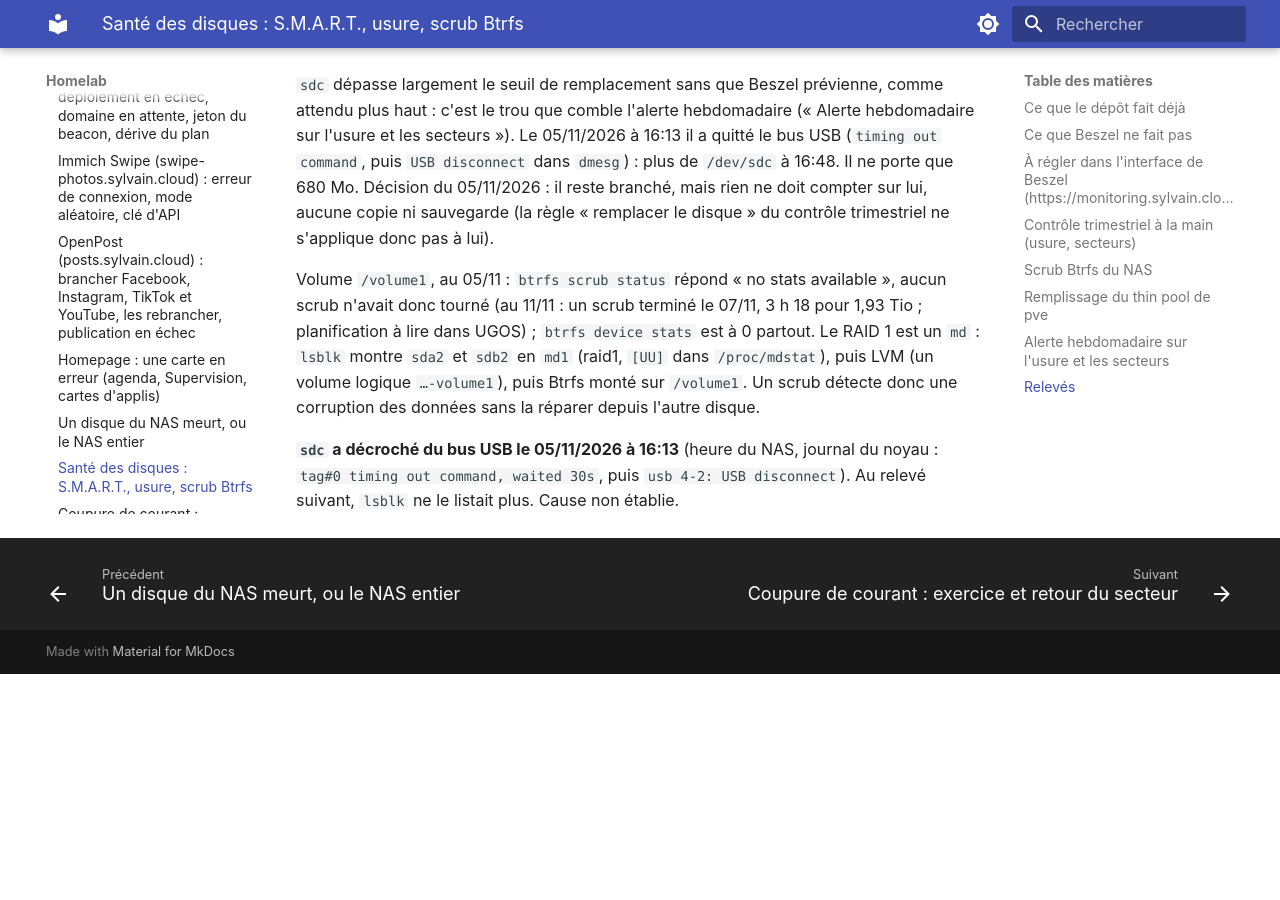
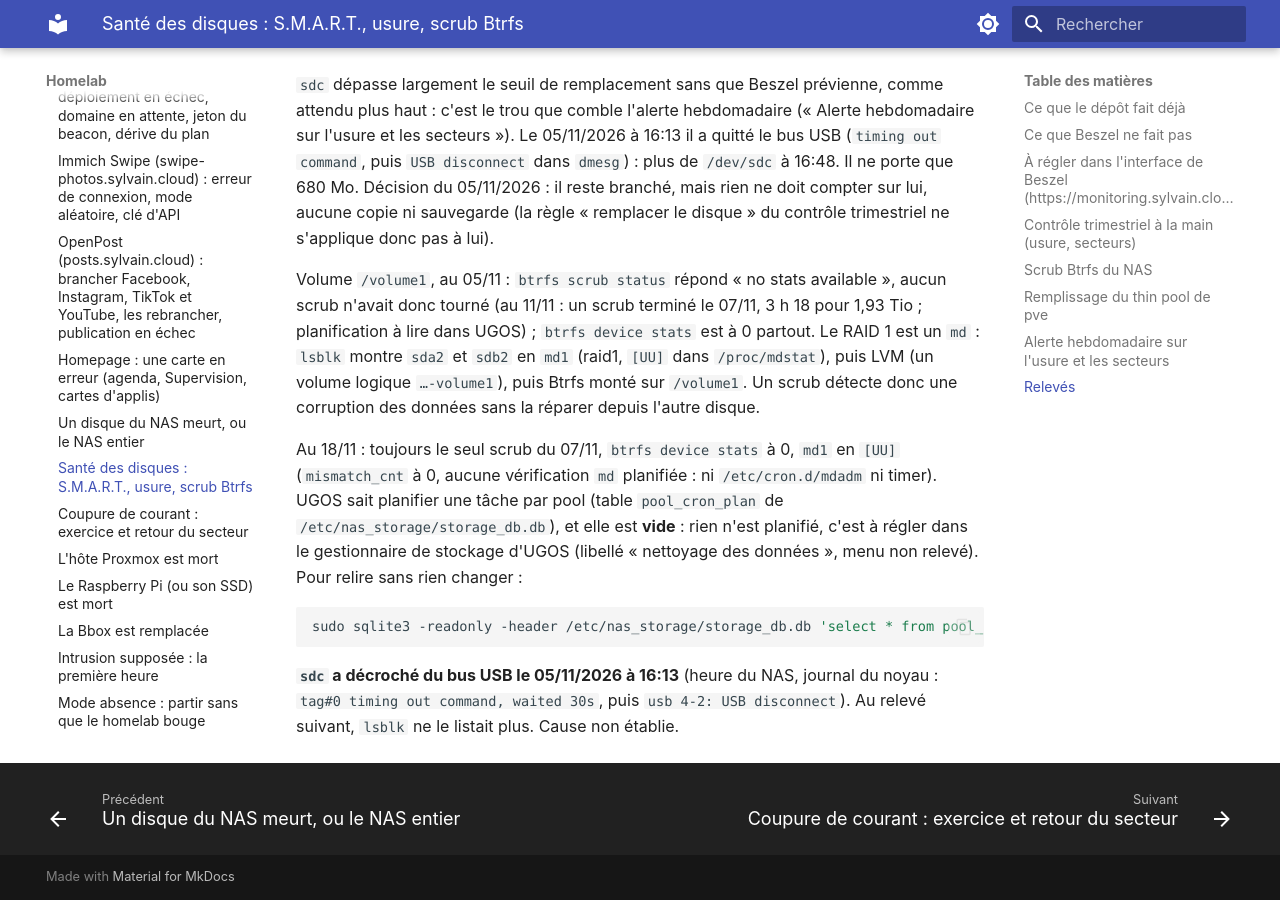
Before and after one commit to sylvainmetayer/homelab, an MkDocs documentation site: the page built from docs/runbooks/sante-des-disques.md, in a window 1280 px wide and 900 px high, scrolled down 5404 px. Built offline with MkDocs 1.6.1 and Material for MkDocs 9.7.7, drawn with Linux system fonts in a browser that asks for light colours; before the commit the page ends 6078 px from its top, so only the background shows below that.

Commit message:
docs(sante-des-disques): relevé du 18/11, aucun scrub planifié dans UGOS
La table pool_cron_plan d'UGOS est vide et aucune vérification md n'est
planifiée : le scrub reste à régler dans le gestionnaire de stockage.

Claude-Session: https://claude.ai/code/session_01EfxfYARk8FCAw13wUeDLUe

````diff
--- a/docs/runbooks/sante-des-disques.md
+++ b/docs/runbooks/sante-des-disques.md
@@ -192,6 +192,16 @@ planification à lire dans UGOS) ; `btrfs device stats` est à 0 partout. Le RAI
 (un volume logique `…-volume1`), puis Btrfs monté sur `/volume1`. Un scrub détecte donc
 une corruption des données sans la réparer depuis l'autre disque.
 
+Au 18/11 : toujours le seul scrub du 07/11, `btrfs device stats` à 0, `md1` en `[UU]`
+(`mismatch_cnt` à 0, aucune vérification `md` planifiée : ni `/etc/cron.d/mdadm` ni timer).
+UGOS sait planifier une tâche par pool (table `pool_cron_plan` de
+`/etc/nas_storage/storage_db.db`), et elle est **vide** : rien n'est planifié, c'est à
+régler dans le gestionnaire de stockage d'UGOS (libellé « nettoyage des données », menu non relevé). Pour relire sans rien changer :
+
+```bash
+sudo sqlite3 -readonly -header /etc/nas_storage/storage_db.db 'select * from pool_cron_plan;'
+```
+
 **`sdc` a décroché du bus USB le 05/11/2026 à 16:13** (heure du NAS, journal du noyau :
 `tag#0 timing out command, waited 30s`, puis `usb 4-2: USB disconnect`). Au
 relevé suivant, `lsblk` ne le listait plus. Cause non établie.
````
